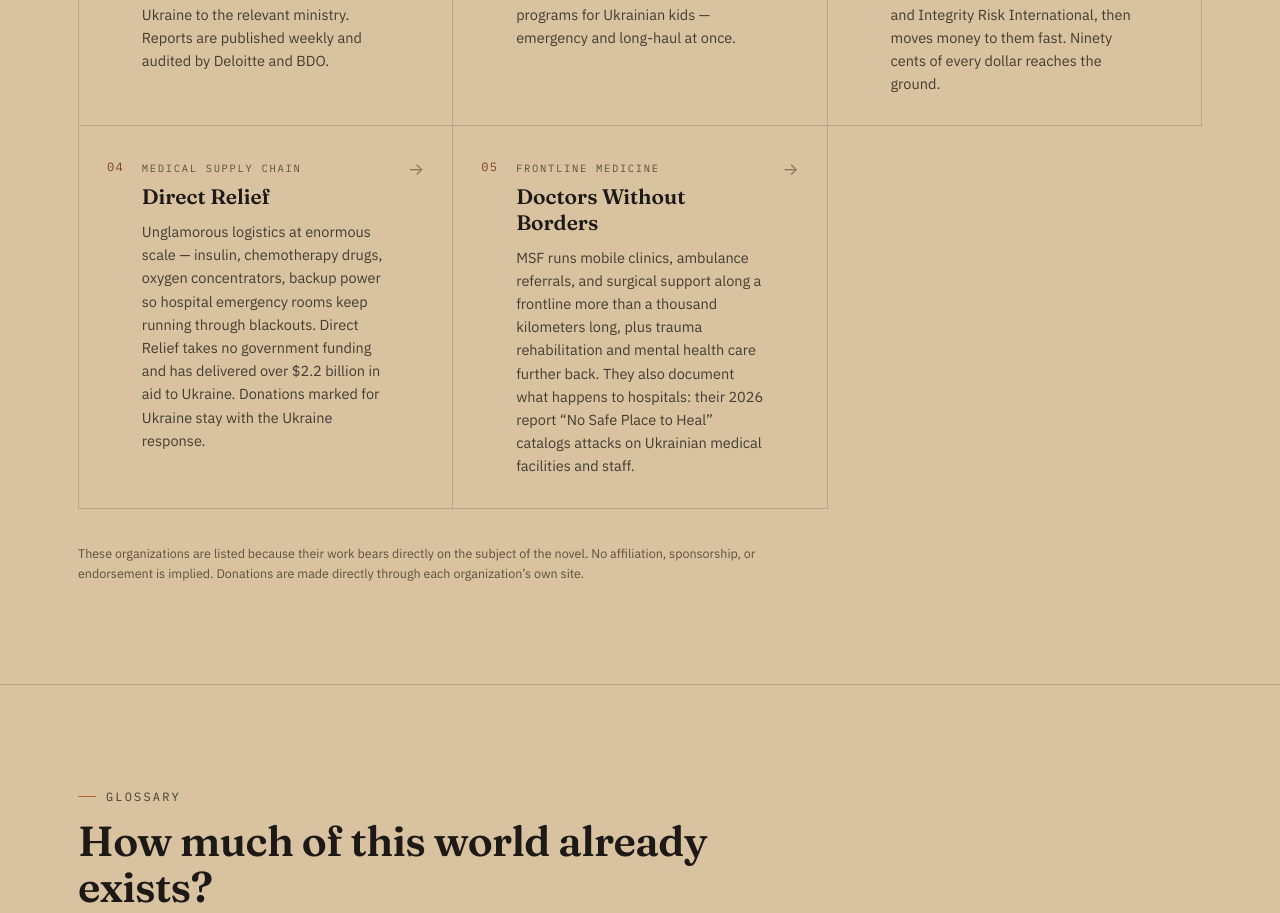
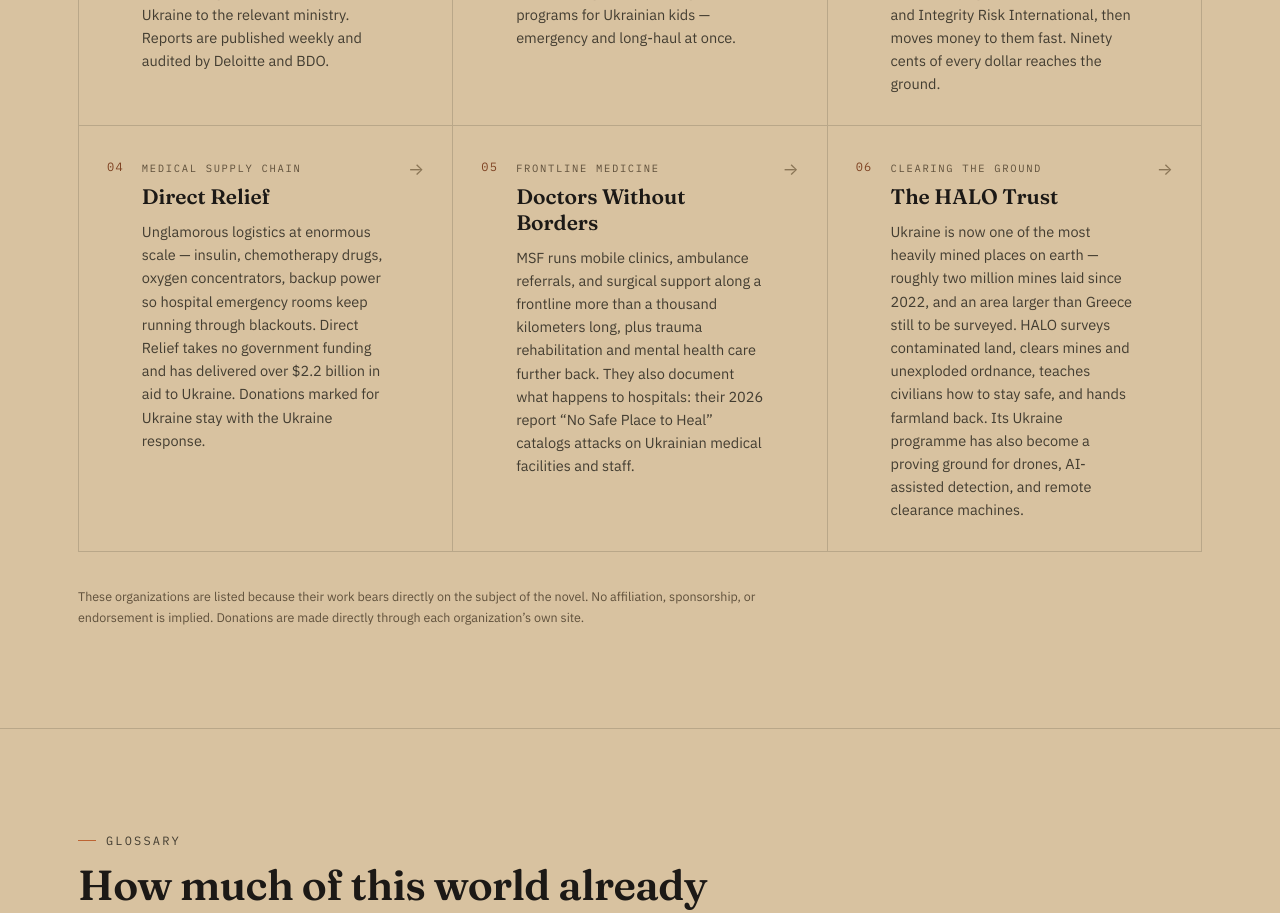
Before and after one commit to MarcusTetwiler/aflvolunteer.com, a React (Vite) app: page / in a window 1280 px wide. Shown: the part 5520-6433 px from the top of the page. Built offline with nearby package versions, Linux system fonts and the light colour scheme.

Commit message:
Add files via upload

```diff
--- a/src/site.config.js
+++ b/src/site.config.js
@@ -201,6 +201,19 @@
       'what happens to hospitals: their 2026 report \u201cNo Safe Place to Heal\u201d ' +
       'catalogs attacks on Ukrainian medical facilities and staff.',
   },
+  {
+    id: 'halo-trust',
+    name: 'The HALO Trust',
+    focus: 'Clearing the ground',
+    url: 'https://www.halotrust.org/where-we-work/europe-and-caucasus/ukraine/',
+    blurb:
+      'Ukraine is now one of the most heavily mined places on earth \u2014 roughly ' +
+      'two million mines laid since 2022, and an area larger than Greece still ' +
+      'to be surveyed. HALO surveys contaminated land, clears mines and ' +
+      'unexploded ordnance, teaches civilians how to stay safe, and hands ' +
+      'farmland back. Its Ukraine programme has also become a proving ground ' +
+      'for drones, AI-assisted detection, and remote clearance machines.',
+  },
 ];
 
 // ─────────────────────────────────────────────────────────────────────────────
```
Also changed, not shown: READ-ME-FIRST.txt, 1 other file (tests, documents, lock files or other folders).
